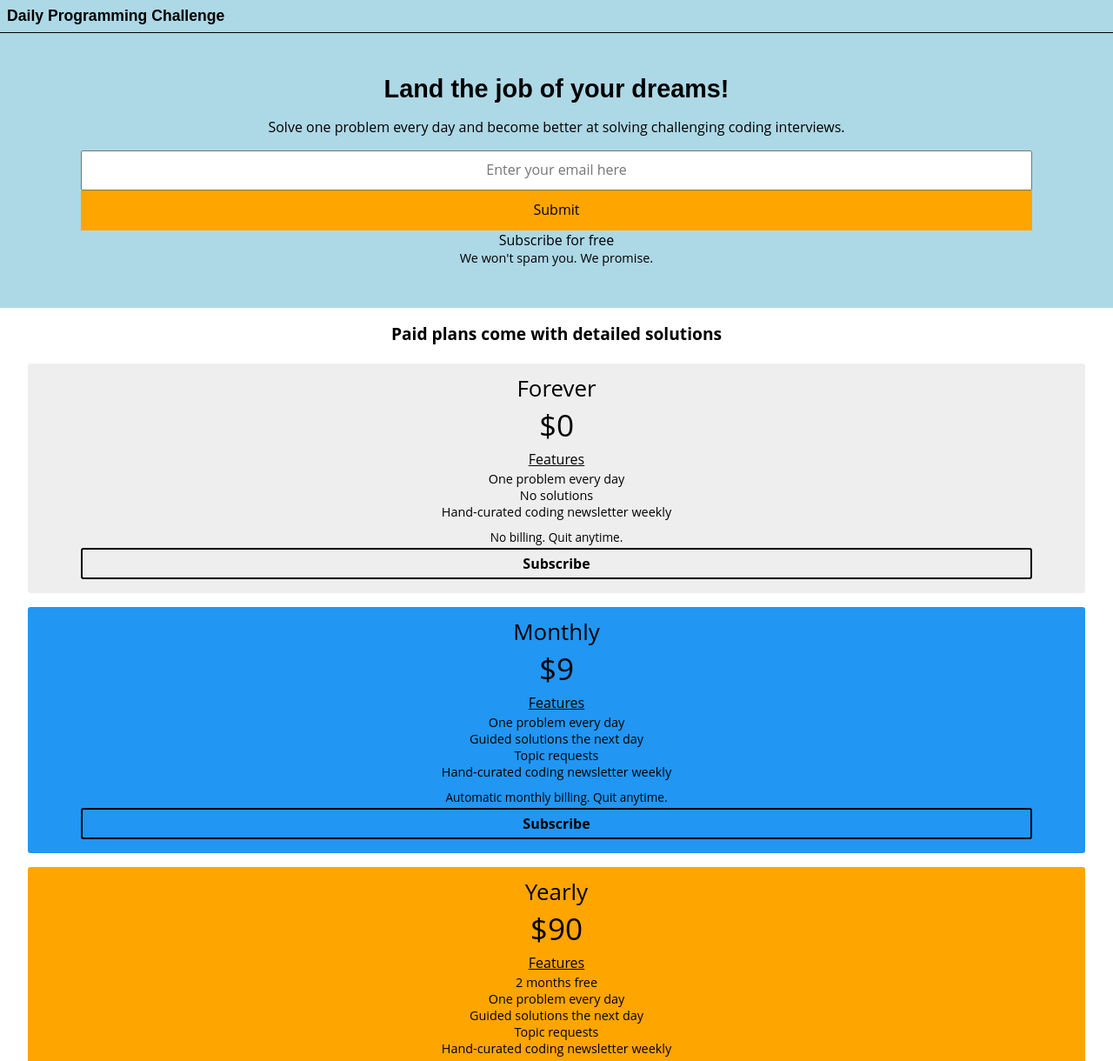
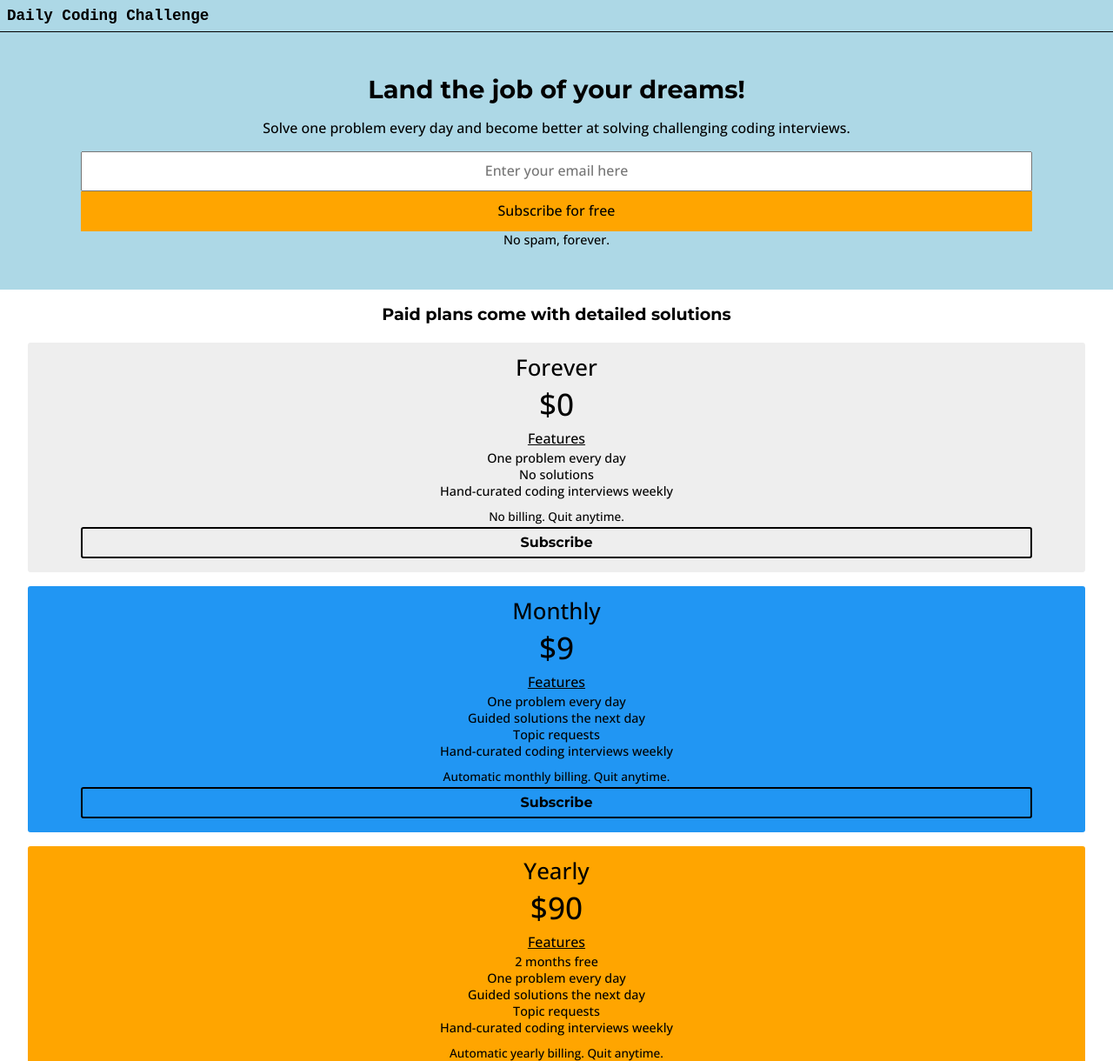
Before and after one commit to HumphreyOchieng/DailyCodingChallenge, a plain HTML site: page index.html in a window 1280 px wide. Shown: the top 1220 px of the page at 87% size. Drawn offline with nearby package versions, Linux system fonts and the light colour scheme.

Commit message:
Modified fonts.

```diff
--- a/index.html
+++ b/index.html
@@ -3,14 +3,15 @@
 <head>
     <meta charset="UTF-8">
     <meta name="viewport" content="initial-scale=1">
-    <title>Daily Programming Challenge</title>
+    <title>Daily Coding Challenge</title>
     <link href="styles/main.css" type="text/css" rel="stylesheet">
+    <link href="https://fonts.googleapis.com/css?family=Montserrat:500,700|Open+Sans:500,700" rel="stylesheet" type="text/css">
 </head>
 
 <body>
 
 <header class="header">
-    <div class="logo">Daily Programming Challenge</div>
+    <div class="logo">Daily Coding Challenge</div>
 </header>
 
 <div class="home">
@@ -19,8 +20,8 @@
     <form name="FreeSubscription" netlify-honeypot="bot-field" class="signup" method="post" netlify>
         <p class="hidden"><label>Ignore this if you are human <input name="bot-field" /></label></p>
         <input type="email" class="signup__input" placeholder="Enter your email here" name="_replyto" />
-        <input type="submit" class="signup__btn">Subscribe for free</input>
-        <div class="signup__notice">We won't spam you. We promise.</div>
+        <input type="submit" class="signup__btn" value="Subscribe for free" />
+        <div class="signup__notice">No spam, forever.</div>
     </form>
 </div>
 
@@ -34,7 +35,7 @@
             <ul class="plan__features">
                 <li class="plan__feature">One problem every day</li>
                 <li class="plan__feature">No solutions</li>
-                <li class="plan__feature">Hand-curated coding newsletter weekly</li>
+                <li class="plan__feature">Hand-curated coding interviews weekly</li>
             </ul>
             <p class="plan__billing">No billing. Quit anytime.</p>
             <button class="plan__signup">Subscribe</button>
@@ -49,7 +50,7 @@
                 <li class="plan__feature">One problem every day</li>
                 <li class="plan__feature">Guided solutions the next day</li>
                 <li class="plan__feature">Topic requests</li>
-                <li class="plan__feature">Hand-curated coding newsletter weekly</li>
+                <li class="plan__feature">Hand-curated coding interviews weekly</li>
             </ul>
             <p class="plan__billing">Automatic monthly billing. Quit anytime.</p>
             <button class="plan__signup plan__signup--ideal">Subscribe</button>
@@ -65,7 +66,7 @@
                 <li class="plan__feature">One problem every day</li>
                 <li class="plan__feature">Guided solutions the next day</li>
                 <li class="plan__feature">Topic requests</li>
-                <li class="plan__feature">Hand-curated coding newsletter weekly</li>
+                <li class="plan__feature">Hand-curated coding interviews weekly</li>
 
             </ul>
             <p class="plan__billing">Automatic yearly billing. Quit anytime.</p>
--- a/styles/main.css
+++ b/styles/main.css
@@ -18,7 +18,7 @@ html{
 /*Typography and color*/
 .header{
     font-size: 1.1rem;
-    font-family: "Montserrat", sans-serif;
+    font-family: monospace, sans-serif;
     font-weight: bold;
     background: #add8e6;
     border-bottom: 1px solid #000;
```
